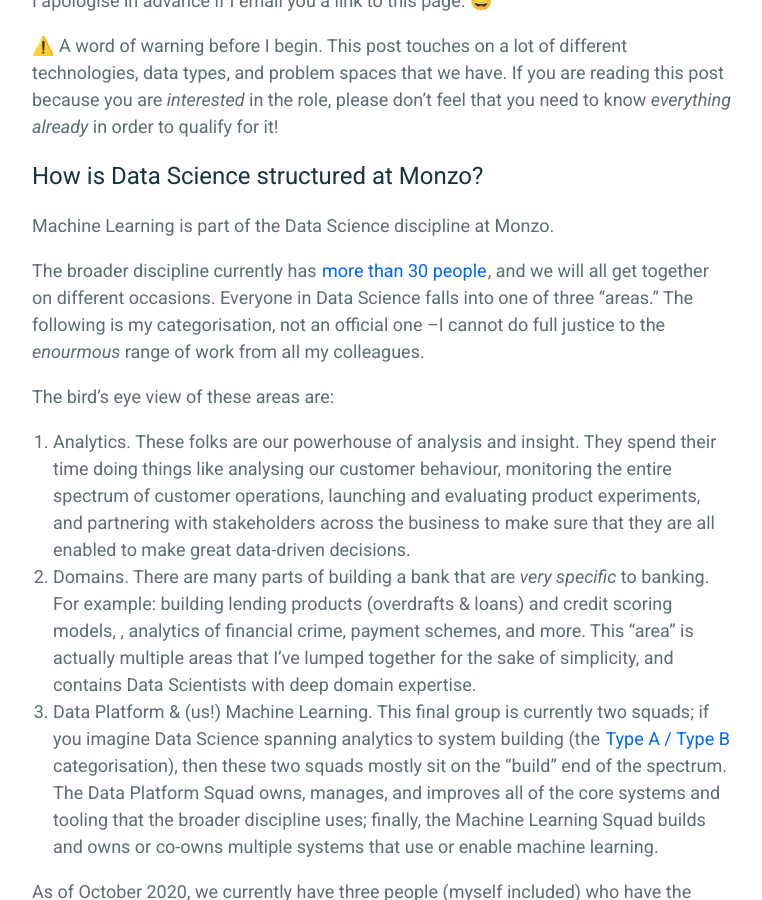
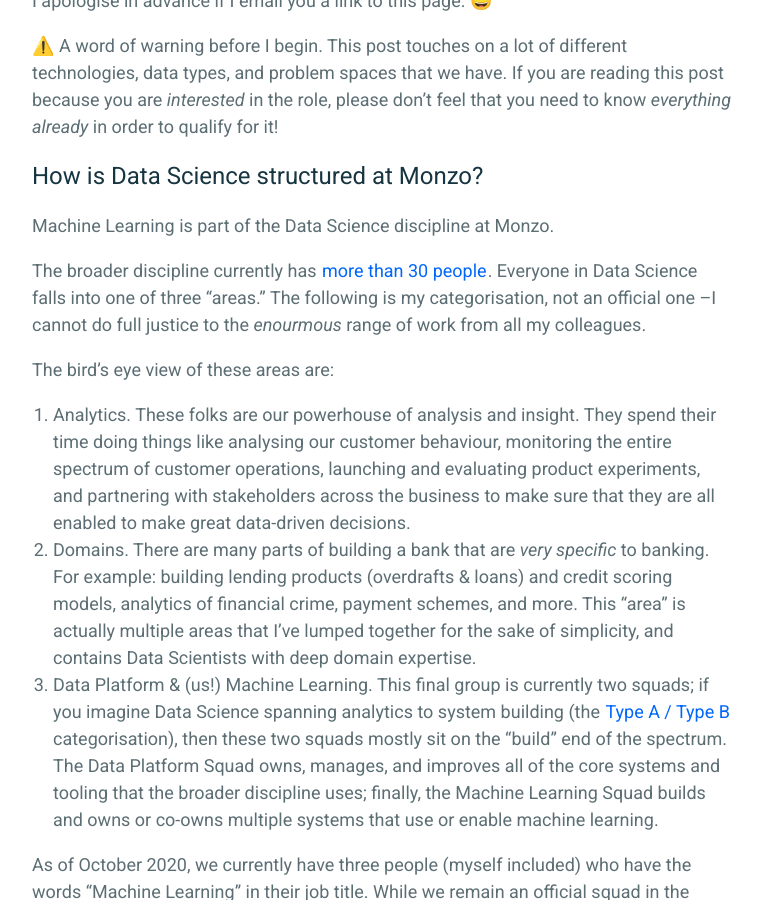
Before and after one commit to nlathia/nlathia.github.io, a Jekyll site: the page built from _posts/2020-10-19-Monzo-ML.md, in a window 1280 px wide and 900 px high, scrolled down 622 px. Shown: the whole window, without its empty margins (258-1020 px from the left). Built offline with Jekyll 4.4.1, drawn with Linux system fonts in a browser that asks for light colours.

Commit message:
Clean up

```diff
--- a/_posts/2020-10-19-Monzo-ML.md
+++ b/_posts/2020-10-19-Monzo-ML.md
@@ -17,12 +17,12 @@
 
 Machine Learning is part of the Data Science discipline at Monzo.
 
-The broader discipline currently has [more than 30 people](https://monzo.com/blog/2019/11/04/how-we-scaled-our-data-team-from-1-to-30-people-part-1), and we will all get together on different occasions. Everyone in Data Science falls into one of three "areas." The following is my categorisation, not an official one --I cannot do full justice to the _enourmous_ range of work from all my colleagues.
+The broader discipline currently has [more than 30 people](https://monzo.com/blog/2019/11/04/how-we-scaled-our-data-team-from-1-to-30-people-part-1). Everyone in Data Science falls into one of three "areas." The following is my categorisation, not an official one --I cannot do full justice to the _enourmous_ range of work from all my colleagues.
 
 The bird's eye view of these areas are:
 
 1. Analytics. These folks are our powerhouse of analysis and insight. They spend their time doing things like analysing our customer behaviour, monitoring the entire spectrum of customer operations, launching and evaluating product experiments, and partnering with stakeholders across the business to make sure that they are all enabled to make great data-driven decisions.
-2. Domains. There are many parts of building a bank that are _very specific_ to banking. For example: building lending products (overdrafts & loans) and credit scoring models, , analytics of financial crime, payment schemes, and more. This "area" is actually multiple areas that I've lumped together for the sake of simplicity, and contains Data Scientists with deep domain expertise.
+2. Domains. There are many parts of building a bank that are _very specific_ to banking. For example: building lending products (overdrafts & loans) and credit scoring models, analytics of financial crime, payment schemes, and more. This "area" is actually multiple areas that I've lumped together for the sake of simplicity, and contains Data Scientists with deep domain expertise.
 3. Data Platform & (us!) Machine Learning. This final group is currently two squads; if you imagine Data Science spanning analytics to system building (the [Type A / Type B](https://medium.com/@rchang/my-two-year-journey-as-a-data-scientist-at-twitter-f0c13298aee6) categorisation), then these two squads mostly sit on the "build" end of the spectrum. The Data Platform Squad owns, manages, and improves all of the core systems and tooling that the broader discipline uses; finally, the Machine Learning Squad builds and owns or co-owns multiple systems that use or enable machine learning.
 
 As of October 2020, we currently have three people (myself included) who have the words "Machine Learning" in their job title. While we remain an official squad in the company roster, we iterate between embedding ourselves into other Engineering Squads, or inviting Engineers or other Data Scientists to embed with us to work on projects. I both lead the squad and line manage the other two, and report into our VP of Data. Here's our team:
```
